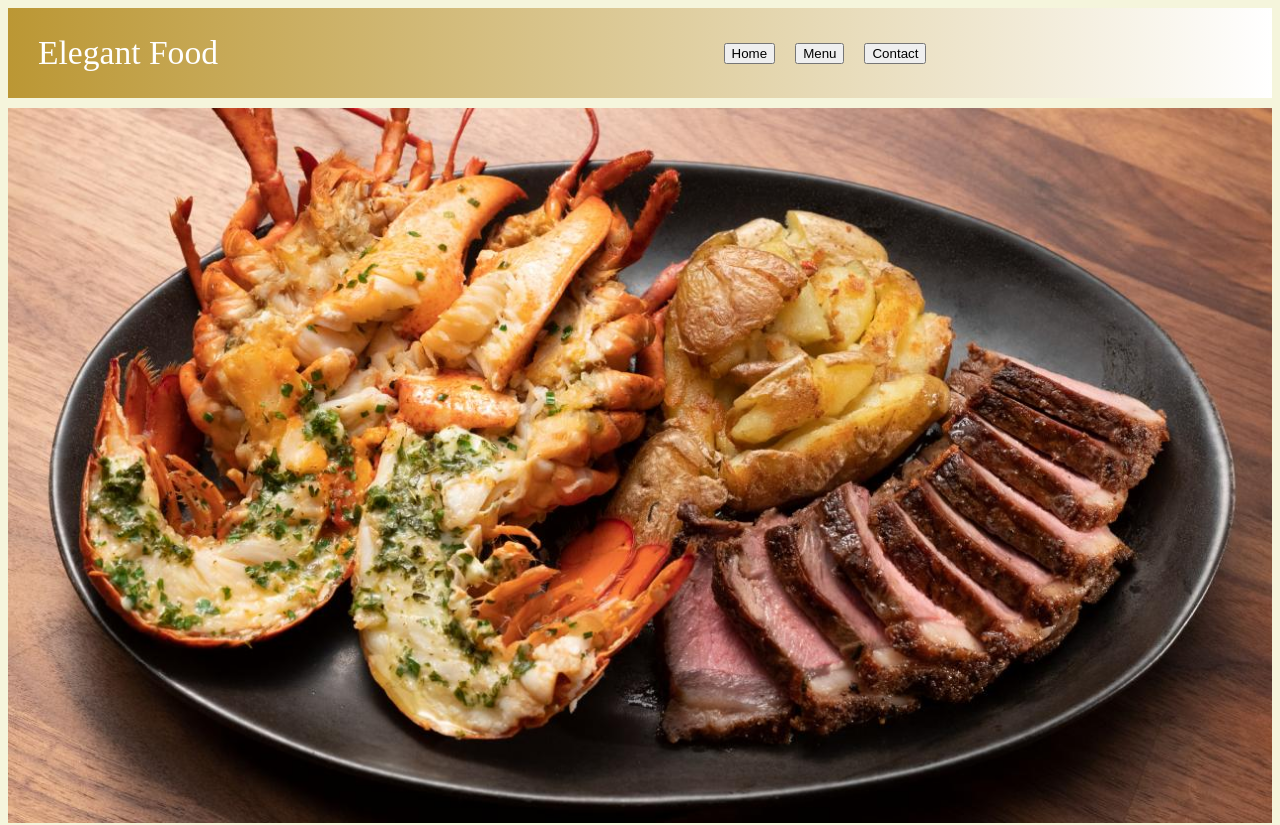
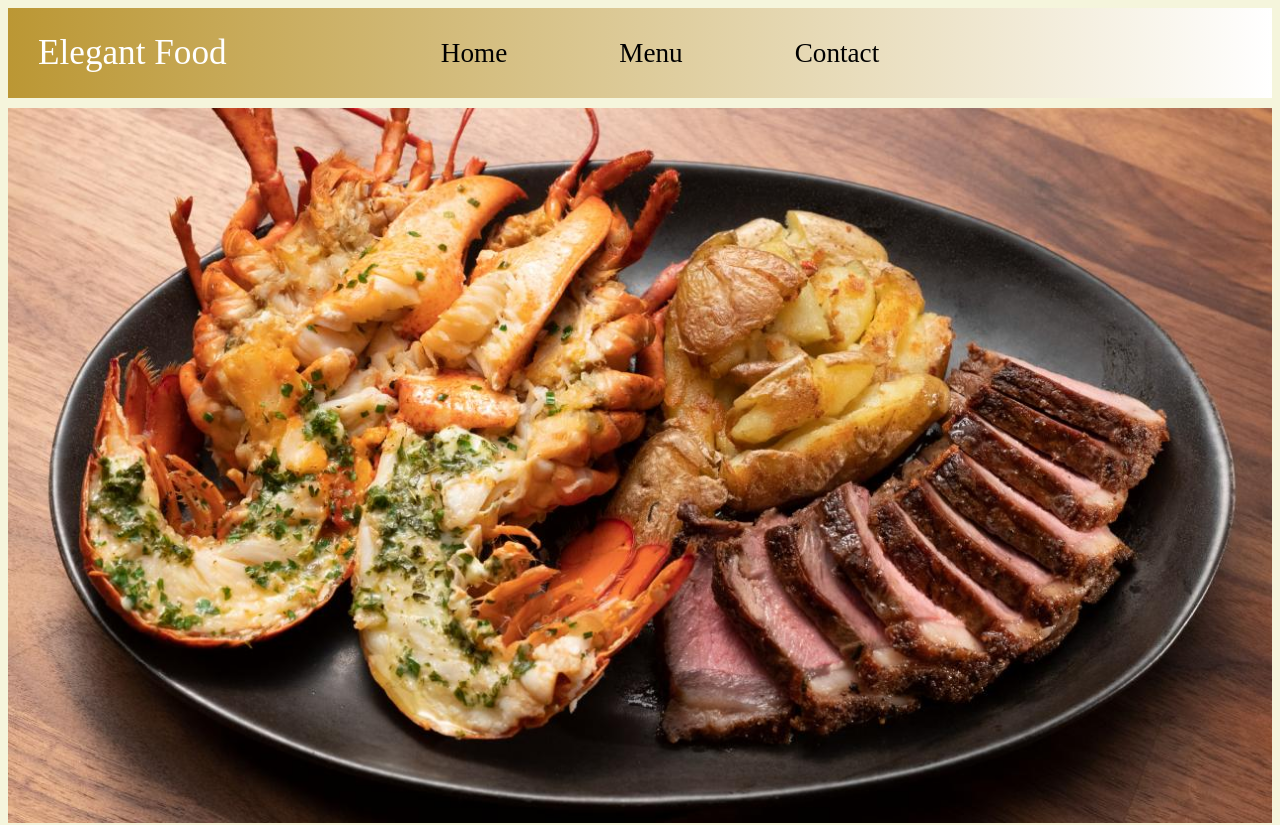
Before and after one commit to Brian-Abidin/restaurant-page, a plain HTML site: page index.html in a window 1280 px wide. Shown: the top 825 px of the page. Drawn offline with Linux system fonts and the light colour scheme.

Commit message:
added styling to header

```diff
--- a/style.css
+++ b/style.css
@@ -10,27 +10,37 @@ body{
 
 .title {
   color: white;
-  font-size: 2.1rem;
+  font-size: 2.2rem;
   margin-left: 30px;
+  min-width: 200px;
 }
 
 .header {
-  display: flex;
+  display: grid;
+  grid-template-columns: repeat(3, 1fr);
   align-items: center;
-  justify-content: space-between;
   margin-bottom: 10px;
   background-image: linear-gradient(to right, rgb(187, 151, 52), rgb(255, 255, 255));
 }
 
-.title{
-  min-width: 300px;
+.rightlinks{
+  gap: 100px;
+  display: flex;
+  align-items: center;
+  justify-content: center;
 }
 
-ul, .socials{
-  display: flex;
-  gap: 20px;
-  list-style-type: none;
-  font-size: 1.5rem;
+button{
+  border-style: none;
+  font-size: 1.7rem;
+  background-color: transparent;
+  font-family: 'Times New Roman', Times, serif;
+}
+
+.home:hover, .menu:hover, .contact:hover{
+  background-color: rgb(187, 151, 52);
+  color: white;
+  cursor:grab;
 }
 
 .socials{
```
